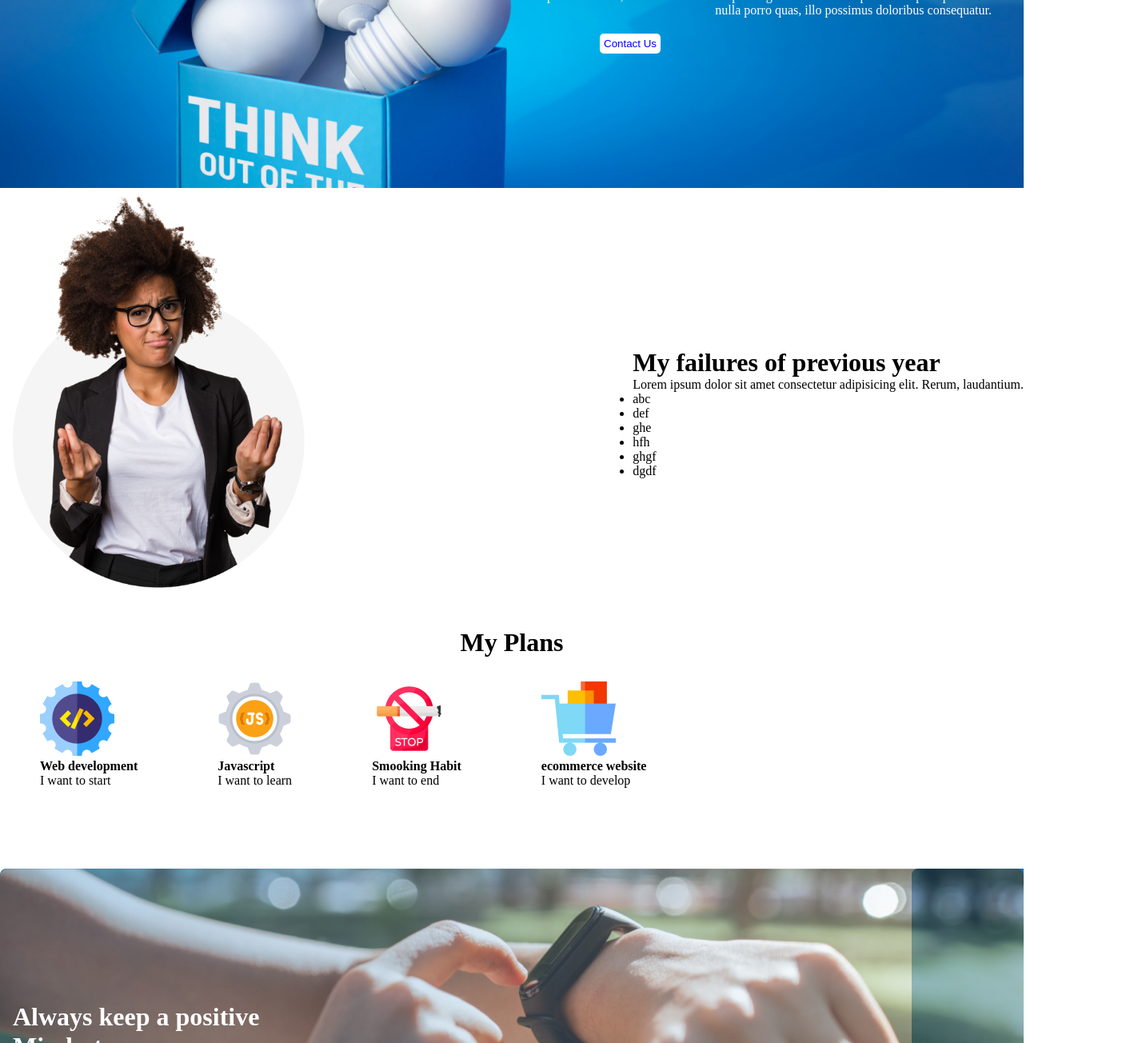
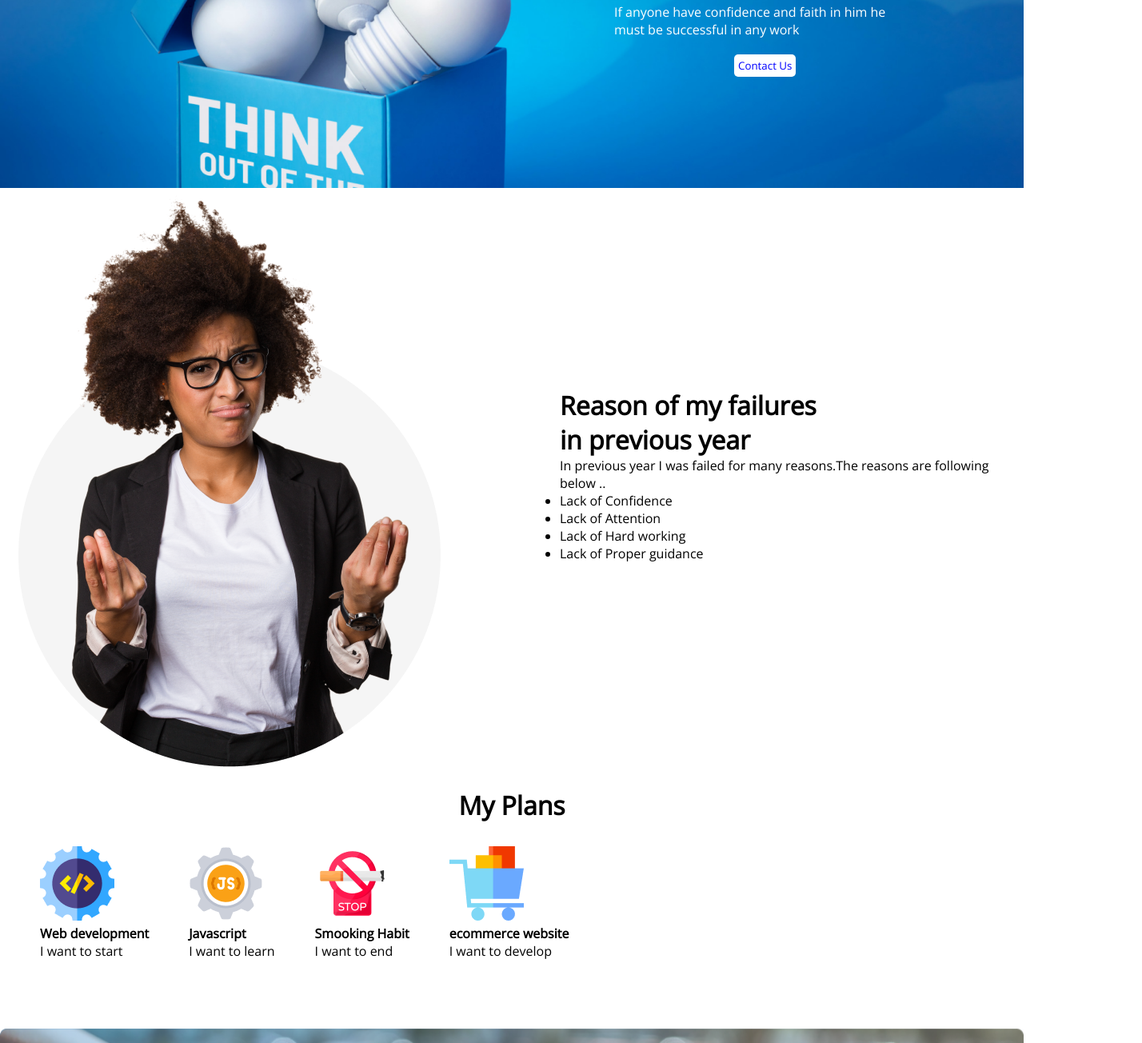
Before and after one commit to SanjidaRubel/new-year-plan, a plain HTML site: page index.html in a window 1280 px wide. Shown: the part 285-1589 px from the top of the page at 80% size, 1428 px wide, since content can reach past the window. Drawn offline with nearby package versions, Linux system fonts and the light colour scheme.

Commit message:
design complete

```diff
--- a/index.html
+++ b/index.html
@@ -5,39 +5,48 @@
     <meta http-equiv="X-UA-Compatible" content="IE=edge">
     <meta name="viewport" content="width=device-width, initial-scale=1.0">
     <title>Document</title>
+      <!-- style link -->
     <link rel="stylesheet" href="style.css">
+  <!-- google fonts -->
+  <link rel="preconnect" href="https://fonts.googleapis.com"><link rel="preconnect" href="https://fonts.gstatic.com" crossorigin><link href="https://fonts.googleapis.com/css2?family=Open+Sans&display=swap" rel="stylesheet">
 </head>
 <body>
+    <!-- Header part -->
     <header>
         <div>
             <h1>All Things Are <br> Possible If You <br> Believe </h1>
 
-        <p>Lorem ipsum dolor sit, amet consectetur adipisicing elit. Ratione ad ipsam suscipit repellendus nulla porro quas, illo possimus doloribus consequatur.</p>
+        <p>If anyone have confidence and faith in him he <br> must be successful in any work</p>
 
         <button class="btn-white">Contact Us</button>
         </div>
 
     </header>
+    <!-- Main part -->
     <main>
-        <div id="my-failures">
-            <img src="images/person.png" alt="">
-            <div id="failures-list" >
-                <h1>My failures of previous year </h1>
-                <p>Lorem ipsum dolor sit amet consectetur adipisicing elit. Rerum, laudantium.</p>
+
+        <!-- main part1 -->
+        <div class="main-part1">
+            <div><img src="images/person.png" alt=""></div>
+
+            <div class="failures-reasons" >
+                <h1>Reason of my failures <br> in previous year </h1>
+                <p>
+                    In previous year I was failed for many reasons.The reasons are following below ..
+                </p>
 
                 <ul>
-                    <li>abc</li>
-                    <li>def</li>
-                    <li>ghe</li>
-                    <li>hfh</li>
-                    <li>ghgf</li>
-                    <li>dgdf</li>
+                    <li>Lack of Confidence</li>
+                    <li>Lack of Attention</li>
+                    <li>Lack of Hard working</li>
+                    <li>Lack of Proper guidance</li>
+
                 </ul>
             </div>
 
         </div>
-
-        <div class="plans" >
+              <!-- main part2 -->
+        <div class="main-part2" >
             <h1 class="plans-title">My Plans</h1>
             <div class="my-plans">
                 <div>
@@ -64,6 +73,7 @@
             </div>
 
         </div>
+        <!-- main part3 -->
 
         <div class="container">
             <img src="images/watch.png" alt="" style="width:100%;">
--- a/style.css
+++ b/style.css
@@ -1,8 +1,9 @@
 *{
     margin: 0;
     padding: 0;
+    font-family: 'Open Sans', sans-serif;
 }
-
+/* header style */
 header{
     height: 500px;
     background-image: url('images/banner3.png');
@@ -10,8 +11,10 @@ header{
 }
 
 header div{
-padding-left: 600px;
-padding-right: 40px;
+width: 50%;
+margin-left: 60%;
+padding-right: 20px;
+margin-right: 20px;
 }
 header h1{
     padding-top: 120px;
@@ -21,9 +24,9 @@ header h1{
 
 }
 header p{
-    text-align: right;
     color: white;
     margin-top: 20px;
+    margin-right: 20px;
 
 }
 
@@ -36,27 +39,32 @@ header p{
     margin-left: 150px;
     margin-top: 20px;
 }
-#my-failures{
+/* main part1 */
+.main-part1{
     display: flex;
-    height: 500px;
-    justify-content: space-between;
+    height: 700px;
+
+}
+.main-part1 div{
+    width: 50%;
 }
 
-#failures-list{
-    padding-top: 200px;
-    padding-left: 30px;
+.failures-reasons{
+    padding-top: 250px;
+    padding-left: 120px;
 }
-.plans{
+ /* main part2 */
+.main-part2{
     height: 300px;
+
 }
 .my-plans{
     display: flex;
     margin: 0 50px;
-    justify-items: auto;
 
 }
 .my-plans div{
-    margin-right: 100px;
+    margin-right: 50px;
 }
 .plans-title{
     text-align: center;
@@ -64,28 +72,14 @@ header p{
     margin-top: 50px;
 }
 
-.mindset{
-
-    height: 300px;
-    background-image: url('images/watch.png');
-    background-repeat: no-repeat;
-
-    background-color: blue;
-
-}
-.positive{
-    position: absolute;
-    padding-left: 30px;
-}
-.mindset h1{
-    color: white;
-    margin-top: 30px;
-}
+/* main part3 */
 .container {
     position: relative;
 
     color: white;
     background-image: url('images/gradient1.png');
+    background-size: cover;
+    background-repeat: no-repeat;
   }
   .container img{
     opacity: 70%;
@@ -106,7 +100,7 @@ header p{
 
   }
 
-
+  /* footer */
 footer{
     background-color: black;
     height: 300px;
```
